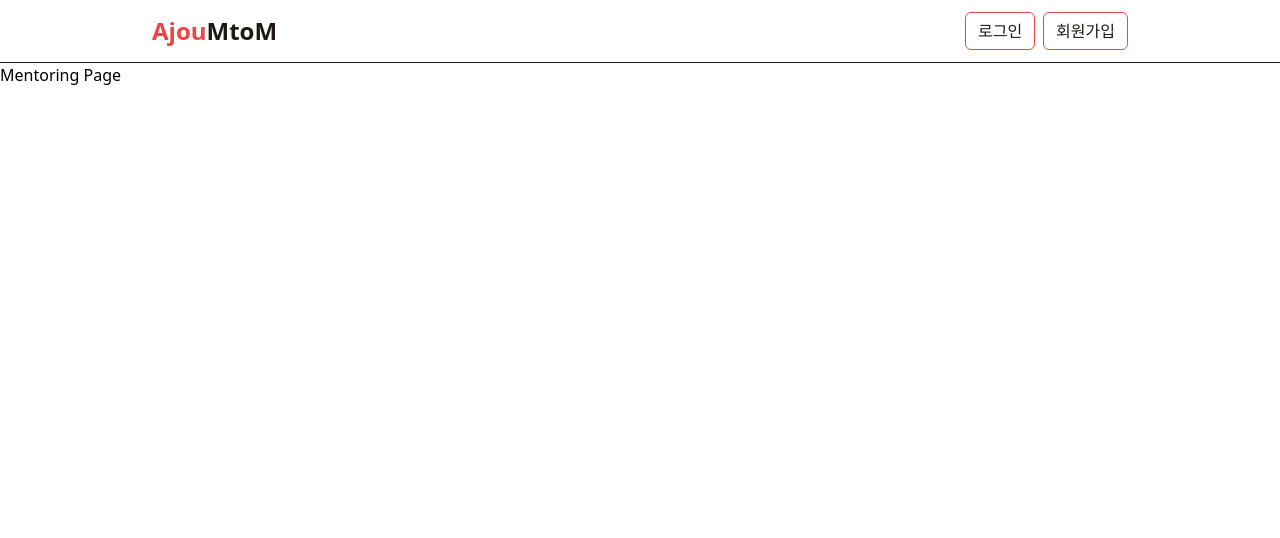
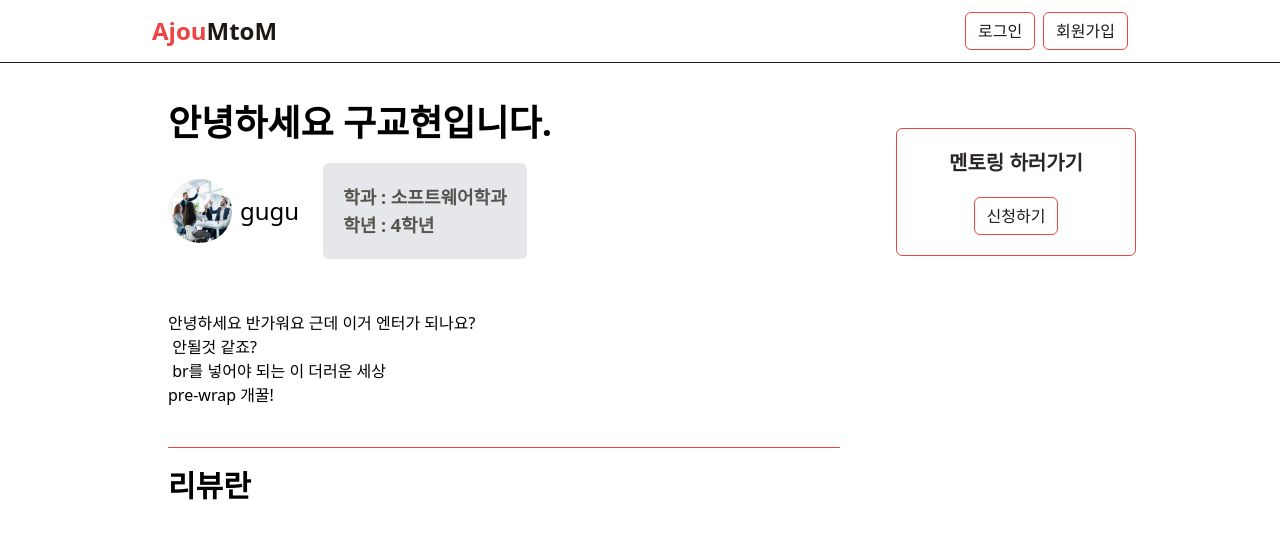
Before and after one commit to DaeHee99/MtoM, a React (Create React App) app in the folder frontend/: page /mentoring/1 in a window 1280 px wide. Shown: the top 538 px of the page. Built offline with nearby package versions, Linux system fonts and the light colour scheme.

Commit message:
feat: add detail page UI

```diff
--- a/frontend/src/components/main/MainList.jsx
+++ b/frontend/src/components/main/MainList.jsx
@@ -1,4 +1,5 @@
 import { StarIcon } from "@heroicons/react/20/solid";
+import { useNavigate } from "react-router-dom";
 
 const cards = [
   {
@@ -123,8 +124,14 @@ export default function MainList() {
 }
 
 function Card({ postId, title, major, grade, star, userNickname, userProfile }) {
+  const navigate = useNavigate();
+
+  const onCardClick = () => {
+    navigate(`/mentoring/${postId}`);
+  };
+
   return (
-    <div className="p-4 border border-stone-200 shadow rounded-md bg-white cursor-pointer">
+    <div className="p-4 border border-stone-200 shadow rounded-md bg-white cursor-pointer" onClick={onCardClick}>
       <h1 className="text-xl font-bold pb-2">{title}</h1>
       <p className="text-stone-600">학과 : {major}</p>
       <p className="text-stone-600">학년 : {grade}학년</p>
--- a/frontend/src/pages/MentoringPage.jsx
+++ b/frontend/src/pages/MentoringPage.jsx
@@ -1,3 +1,55 @@
+import Button from "../components/common/Button";
+
+const mentoringData = {
+  postId: "12",
+  title: "안녕하세요 구교현입니다.",
+  major: "소프트웨어학과",
+  grade: "4",
+  star: "4.5",
+  userNickname: "gugu",
+  userProfile: "/mentoring.jpeg",
+  content:
+    "안녕하세요 반가워요 근데 이거 엔터가 되나요? \n 안될것 같죠? \n br를 넣어야 되는 이 더러운 세상 \npre-wrap 개꿀!",
+};
+
 export default function MentoringPage() {
-  return <div>Mentoring Page</div>;
+  return (
+    <main className="flex h-full items-stretch max-w-5xl w-full m-auto">
+      <section className="h-fit flex-1 p-4 pt-8 sm:p-10">
+        <h1 className="text-4xl font-bold pb-2">{mentoringData.title}</h1>
+        <div className="flex items-center justify-start space-x-6">
+          <div className="flex items-center">
+            <img
+              src={mentoringData.userProfile}
+              alt="유저 프로필"
+              className="w-16 h-16 rounded-full object-cover"
+            ></img>
+            <span className="ml-2 flex-1 text-2xl">{mentoringData.userNickname}</span>
+          </div>
+          <div className="bg-gray-200 rounded-md p-5 my-3 text-lg font-bold w-fit">
+            <p className="text-stone-600">학과 : {mentoringData.major}</p>
+            <p className="text-stone-600">학년 : {mentoringData.grade}학년</p>
+          </div>
+        </div>
+        <section className="pt-10 whitespace-pre-wrap">{mentoringData.content}</section>
+        <section className="mt-10 py-5 border-t border-t-red-500">
+          <h3 className="text-3xl font-bold">리뷰란</h3>
+        </section>
+      </section>
+      <section className="w-fit px-4 hidden md:block">
+        <div className="border border-red-500 rounded-md p-5 sticky top-32 w-60">
+          <h1 className="text-xl font-bold text-center text-stone-800">멘토링 하러가기</h1>
+          <div className="pt-5 text-center">
+            <Button>신청하기</Button>
+          </div>
+        </div>
+      </section>
+      <div className="fixed bottom-0 z-10 p-5 w-full flex items-center justify-center space-x-4 md:hidden border-t border-t-red-500">
+        <h1 className="text-xl font-bold text-center text-stone-800">멘토링 하러가기</h1>
+        <div className="text-center flex items-center h-full">
+          <Button>신청하기</Button>
+        </div>
+      </div>
+    </main>
+  );
 }
```
